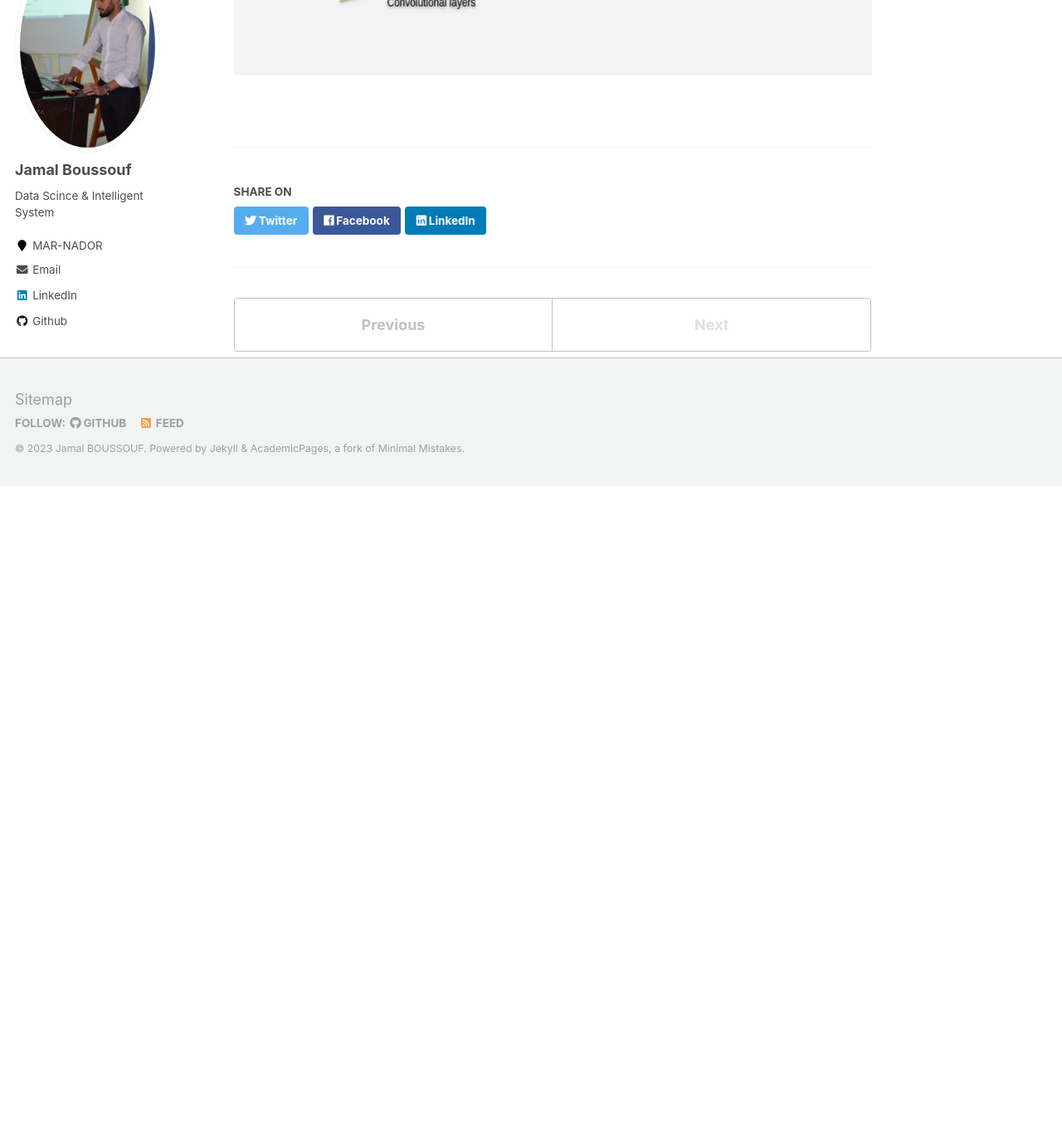
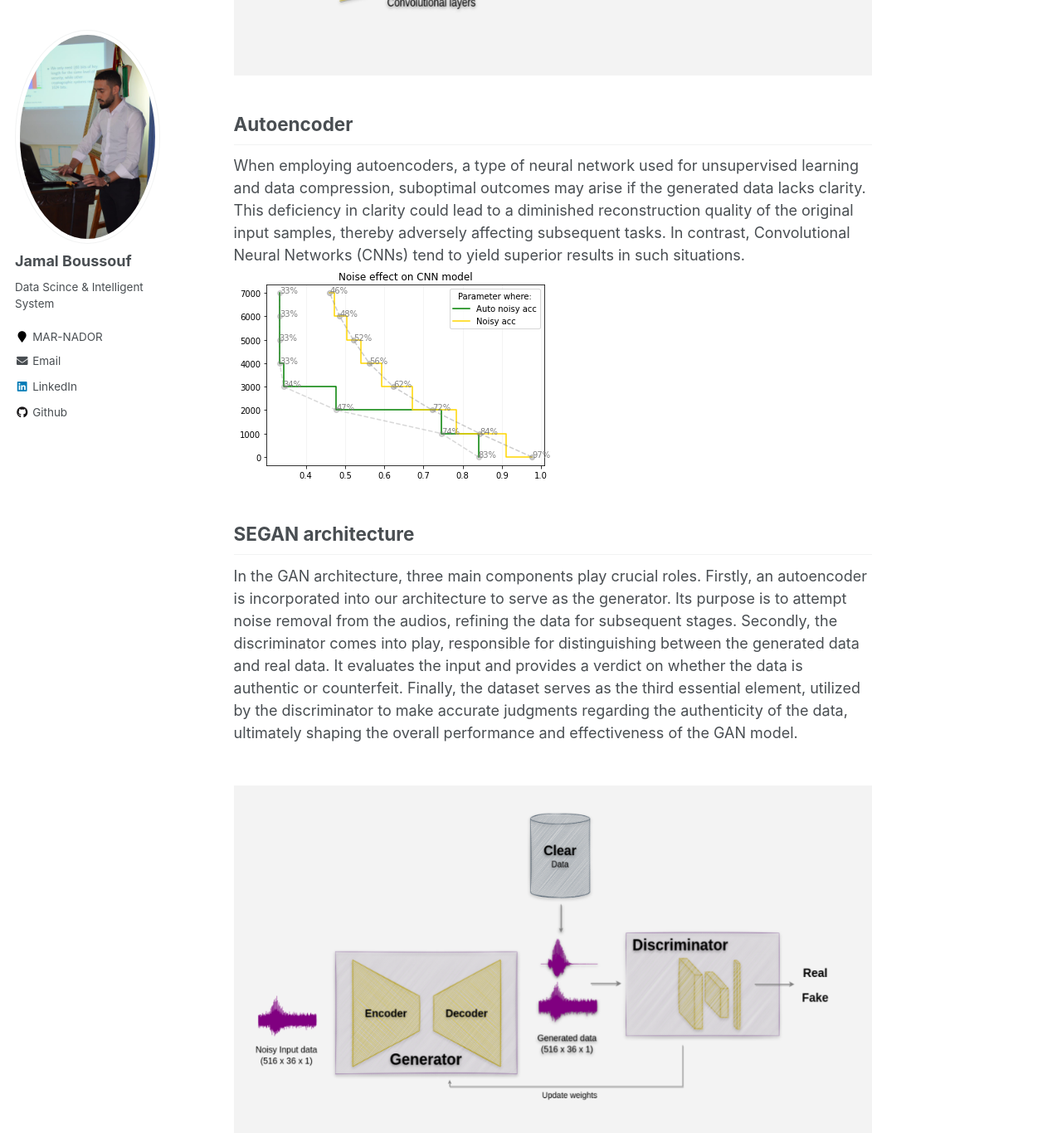
Before and after one commit to jboussouf/jboussouf.github.io, a Jekyll site: the page built from _portfolio/portfolio-3.md, in a window 1280 px wide and 1400 px high, scrolled down 4471 px. Shown: the top 1366 px of the window at 83% size. Built offline with Jekyll 4.4.1, drawn with Linux system fonts in a browser that asks for light colours; before the commit the page ends 5057 px from its top, so only the background shows below that; some of the changed text lies outside the part shown.

Commit message:
project2 SEGAN

```diff
--- a/_portfolio/portfolio-3.md
+++ b/_portfolio/portfolio-3.md
@@ -48,3 +48,22 @@ We employ an autoencoder architecture based on a Convolutional Neural Network (C
 
 Autoencoder architect:
 <br/><img src='/images/Autoencoder.png'>
+
+<h2>Autoencoder</h2>
+When employing autoencoders, a type of neural network used for unsupervised learning and data compression, suboptimal outcomes may arise if the generated data lacks clarity. This deficiency in clarity could lead to a diminished reconstruction quality of the original input samples, thereby adversely affecting subsequent tasks. In contrast, Convolutional Neural Networks (CNNs) tend to yield superior results in such situations.
+<br/><img src='/images/auto_encoder_resoult.png'>
+
+<h2>SEGAN architecture</h2>
+
+In the GAN architecture, three main components play crucial roles. Firstly, an autoencoder is incorporated into our architecture to serve as the generator. Its purpose is to attempt noise removal from the audios, refining the data for subsequent stages. Secondly, the discriminator comes into play, responsible for distinguishing between the generated data and real data. It evaluates the input and provides a verdict on whether the data is authentic or counterfeit. Finally, the dataset serves as the third essential element, utilized by the discriminator to make accurate judgments regarding the authenticity of the data, ultimately shaping the overall performance and effectiveness of the GAN model.
+
+<br/><img src='/images/SEGAN.png'>
+
+<h2>SEGAN results</h2>
+
+In the process of model evaluation, the effectiveness of the autoencoder trained within the GAN architecture becomes evident from the following figure. Notably, when subjected to 5000 units of noise, the CNN model achieves a modest accuracy of 40%. However, upon utilizing the Autoencoder to remove the noise from the data, its performance improves significantly to a commendable 60%. It is worth noting that the CNN model outperforms the Autoencoder in scenarios where no noise is applied, achieving an impressive accuracy of 82%, while the Autoencoder yields a respectable 75%. This comparative analysis underscores the autoencoder's capability in noise reduction, thereby enhancing the CNN model's accuracy in the presence of noise, while also highlighting the CNN's inherent strength in noise-free conditions.
+
+<br/><img src='/images/auto_Noise.png'>
+
+
+Project URL on github: <a href="https://github.com/jboussouf/Overcoming-Speech-Recognition-Challenges-with-GAN-based-Solutions">jboussouf/Overcoming-Speech-Recognition-Challenges-with-GAN-based-Solutions</a>
```
Also changed, not shown: images/SEGAN.png (added), images/auto_Noise.png (added), images/auto_encoder_resoult.png (added).
